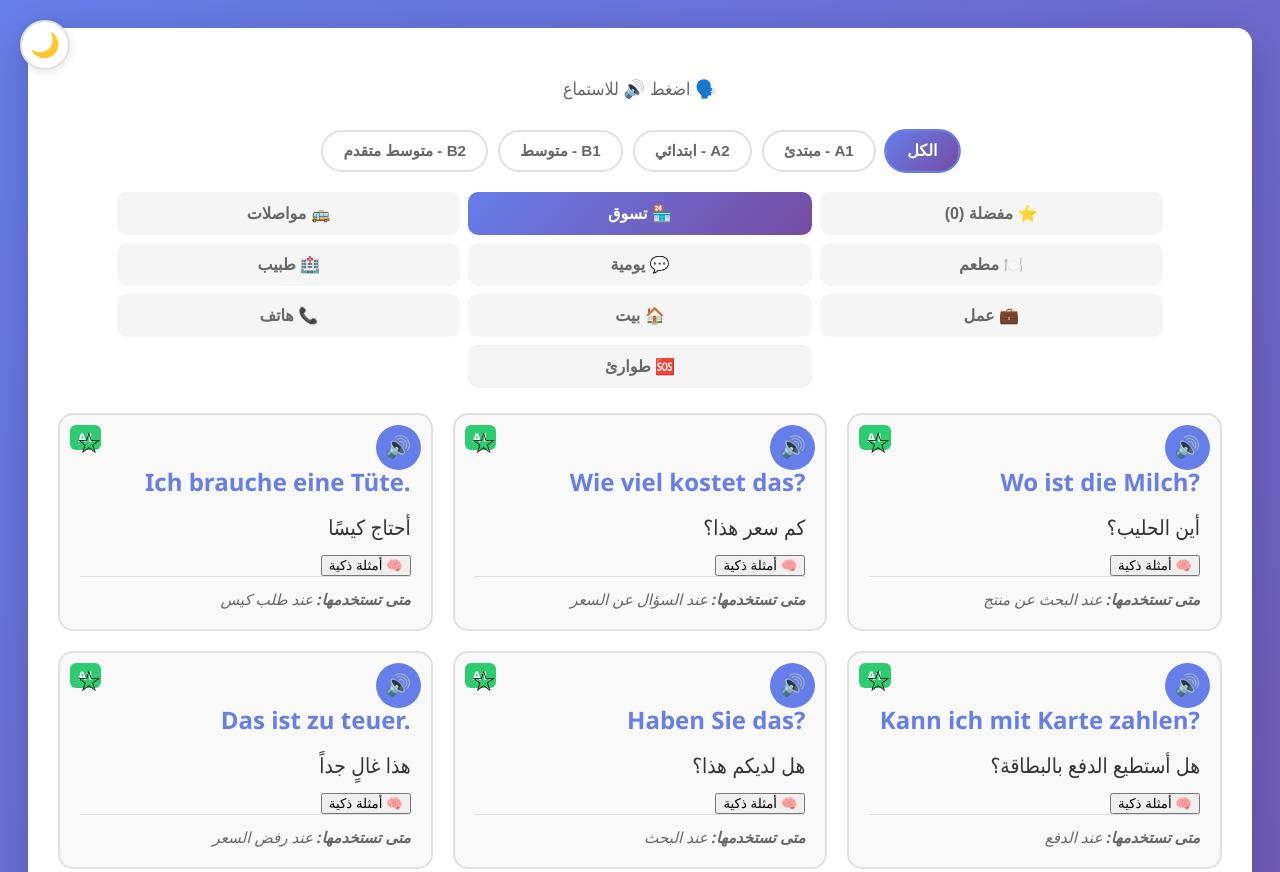
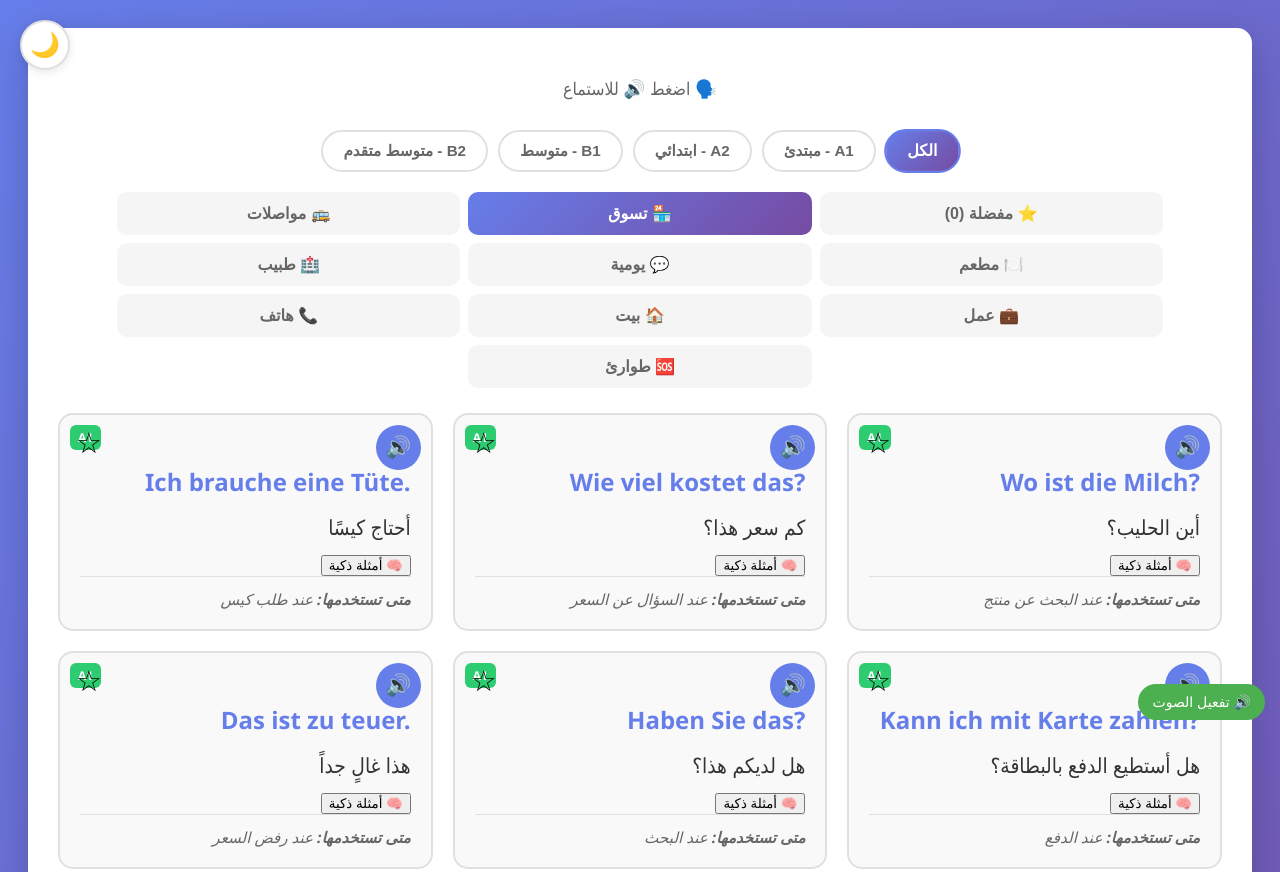
Before and after one commit to bakerdandal1234/baker, a plain HTML site: page index.html in a window 1280 px wide. Shown: the top 872 px of the page. Drawn offline with Linux system fonts and the light colour scheme.

Commit message:
Update index.html
done

```diff
--- a/index.html
+++ b/index.html
@@ -16,6 +16,23 @@
 <body>
     <button class="dark-mode-toggle" id="darkModeToggle" onclick="toggleDarkMode()">
         🌙
+    </button>
+
+    <button id="enableAudioBtn"
+            onclick="initAudio()"
+            style="
+              position: fixed;
+              bottom: 80px;
+              right: 15px;
+              z-index: 1000;
+              padding: 10px 14px;
+              border-radius: 50px;
+              border: none;
+              background: #4CAF50;
+              color: white;
+              font-size: 14px;
+              cursor: pointer;">
+        🔊 تفعيل الصوت
     </button>
 
     <div class="container">
```
